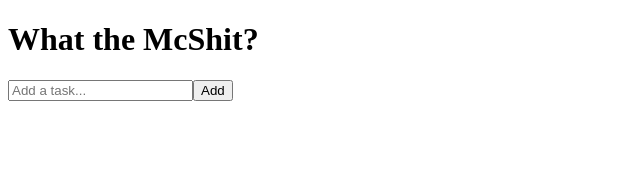
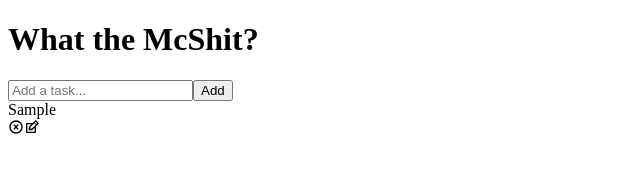
Before and after one commit to StephCambria/react-todo-list, a React (Create React App) app: page / in a window 1280 px wide. Both pictures are taken after typing "Sample" into the empty fields and a click on the button "Add". Shown: the top 191 px of the page, without its empty margins (0-640 px from the left). Built offline with nearby package versions, Linux system fonts and the light colour scheme.

Commit message:
remove todo working

```diff
--- a/src/components/Todo.js
+++ b/src/components/Todo.js
@@ -0,0 +1,35 @@
+import React, { useState } from "react";
+import TodoForm from "./TodoForm";
+import TodoList from "./TodoList";
+import { RiCloseCircleLine } from "react-icons/ri";
+import { TiEdit } from "react-icons/ti";
+
+function Todo({ todos, completeTodo, removeTodo }) {
+  const [edit, setEdit] = useState({
+    id: null,
+    value: "",
+  });
+
+  return todos.map((todo, index) => (
+    <div
+      className={todo.isComplete ? "todo-row complete" : "todo-row"}
+      key={index}
+    >
+      <div key={todo.id} onClick={() => completeTodo(todo.id)}>
+        {todo.text}
+      </div>
+      <div className="icons">
+        <RiCloseCircleLine
+          onClick={() => removeTodo(todo.id)}
+          className="delete-icon"
+        />
+        <TiEdit
+          onClick={() => setEdit({ id: todo.id, value: todo.text })}
+          className="edit-icon"
+        />
+      </div>
+    </div>
+  ));
+}
+
+export default Todo;
--- a/src/components/TodoList.js
+++ b/src/components/TodoList.js
@@ -1,22 +1,40 @@
-import React, {useState} from 'react';
+import React, { useState } from "react";
 import TodoForm from "./TodoForm";
+import Todo from "./Todo";
 
 export const TodoList = () => {
   const [todos, setTodos] = useState([]);
-    const addTodo = todo => {
+  const addTodo = (todo) => {
     if (!todo.text || /^\s*$/.test(todo.text)) {
       return;
     }
     const newTodos = [todo, ...todos];
     setTodos(newTodos);
     console.log(...todos);
+  };
+
+  const removeTodo = (id) => {
+    const removeArr = [...todos].filter((todo) => todo.id !== id);
+    setTodos(removeArr);
+  };
+
+  const completeTodo = (id) => {
+    let updatedTodos = todos.map((todo) => {
+      if (todo.id === id) {
+        todo.isComplete = !todo.isComplete;
       }
+      return todo;
+    });
+    setTodos(updatedTodos);
+  };
+
   return (
     <div>
       <h1>What the McShit?</h1>
-        <TodoForm onSubmit={addTodo}/>
+      <TodoForm onSubmit={addTodo} />
+      <Todo todos={todos} completeTodo={completeTodo} removeTodo={removeTodo} />
     </div>
-  )
-}
+  );
+};
 
 export default TodoList;
```
Lines whose indentation alone changed are shown as unchanged.
